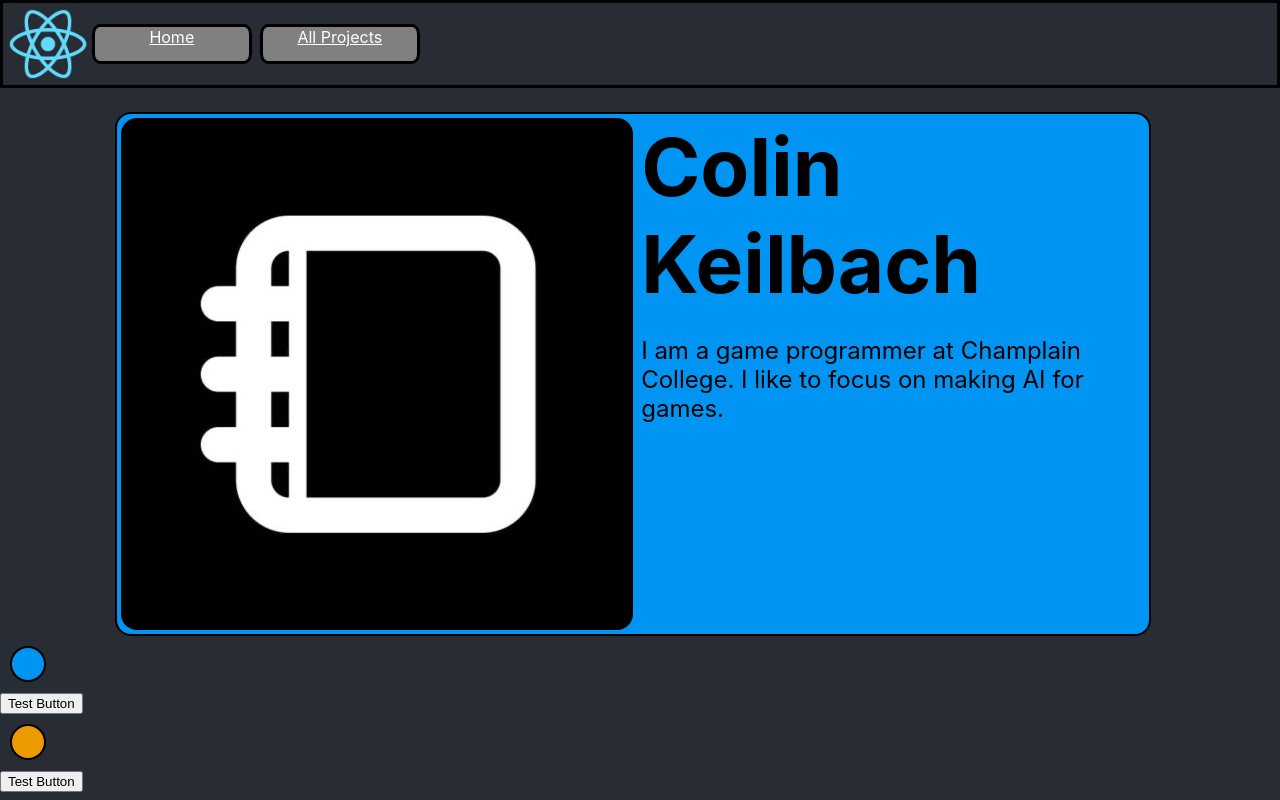
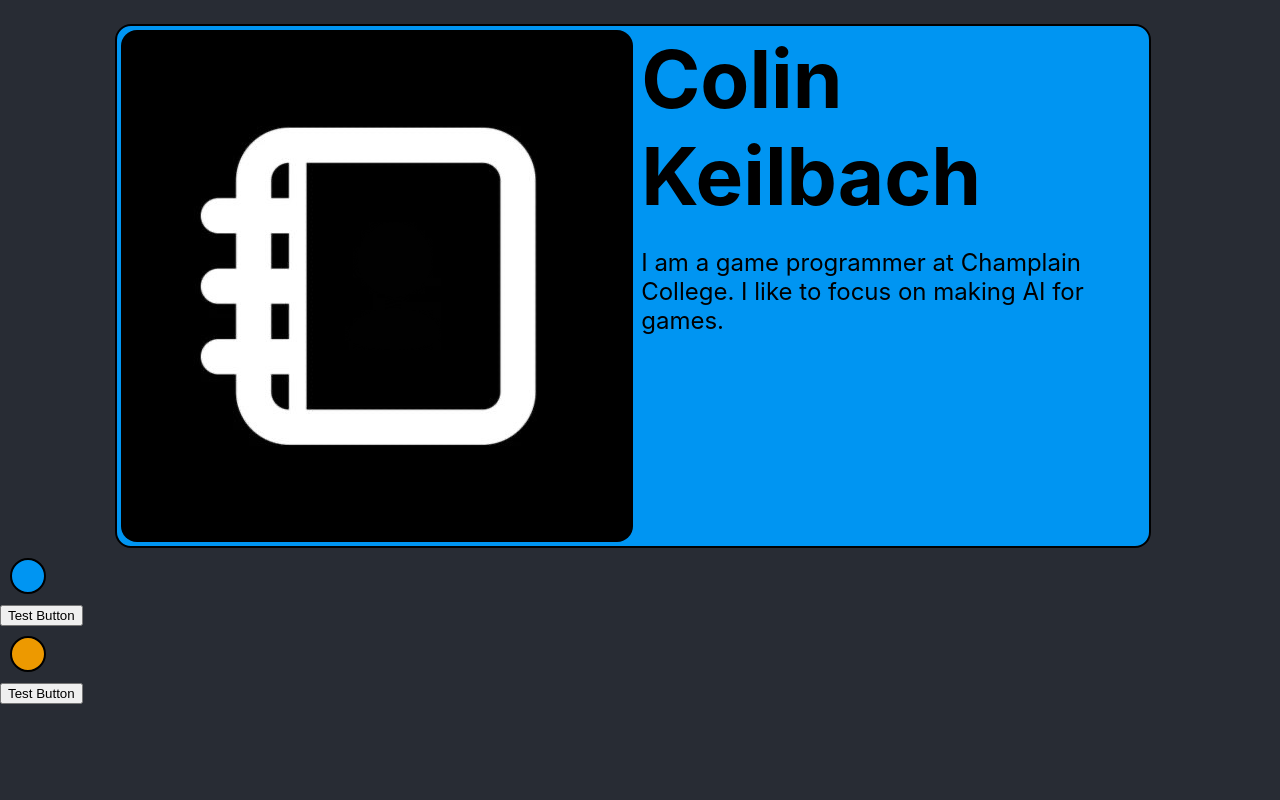
Before and after one commit to ColinKeilbach/ColinKeilbach.github.io, a React (Create React App) app in the folder colin-keilbach-portfolio/: page / in a window 1280 px wide. Built offline with nearby package versions, Linux system fonts and the light colour scheme.

Commit message:
Started work with nested routing

```diff
--- a/colin-keilbach-portfolio/src/App.js
+++ b/colin-keilbach-portfolio/src/App.js
@@ -5,22 +5,18 @@ import { BrowserRouter, Route, Routes } from "react-router-dom";
 //Pages
 import Home from "./pages/home";
 import Timeline from "./pages/timeline";
-
-//Components
-import Navigation from "./components/navigation";
+import PongInAssembly from "./pages/progects/pong-in-assembly";
 
 class App extends Component {
   render() {
     return (
       <BrowserRouter>
         <div>
-          <div className="Site-header">
-            <img className="Site-logo" alt="Logo" src="logo192.png" />
-            <Navigation className="Site-nav" />
-          </div>
           <Routes>
             <Route path="/" element={<Home />} exact />
-            <Route path="/all-projects" element={<Timeline />} />
+            <Route path="/projects" element={<Timeline />}>
+              <Route path=":pong-in-assembly" element={<PongInAssembly />} />
+            </Route>
           </Routes>
         </div>
       </BrowserRouter>
--- a/colin-keilbach-portfolio/src/pages/home.js
+++ b/colin-keilbach-portfolio/src/pages/home.js
@@ -22,7 +22,7 @@ const Home = () => {
   return (
     <div>
       <ProfileNode title="Colin Keilbach" description={descriptionContent} />
-      <Node background={blue} />
+      <Node background={blue} href="/projects/pong-in-assembly" />
       <Node background={orange} />
     </div>
   );
--- /dev/null
+++ b/colin-keilbach-portfolio/src/pages/progects/pong-in-assembly.js
@@ -0,0 +1,14 @@
+import "./pong-in-assembly.css";
+import React from "react";
+
+import { NavLink } from "react-router-dom";
+
+const PongInAssembly = () => {
+  return (
+    <div>
+      <h1>Pong in Assembly</h1>
+    </div>
+  );
+};
+
+export default PongInAssembly;
```
Also changed, not shown: colin-keilbach-portfolio/src/pages/progects/pong-in-assembly.css (added).
